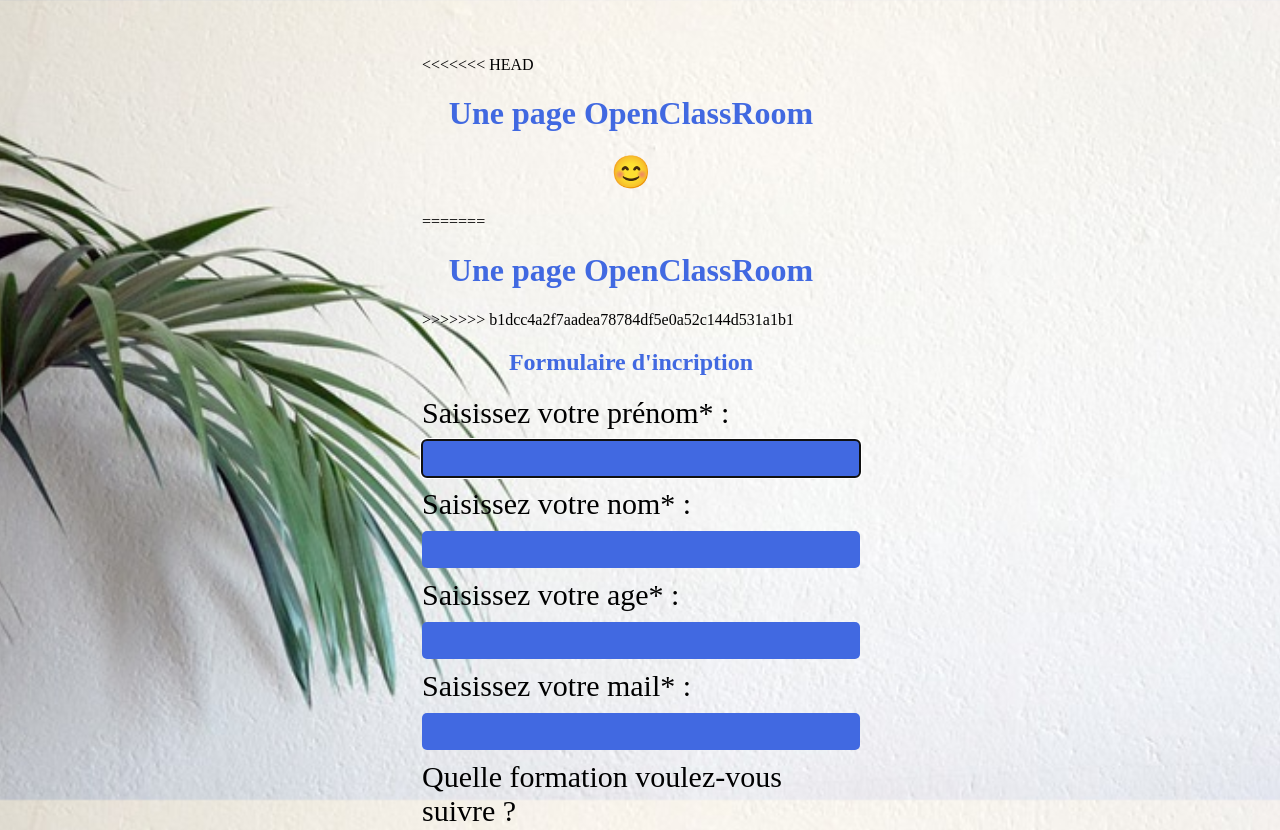
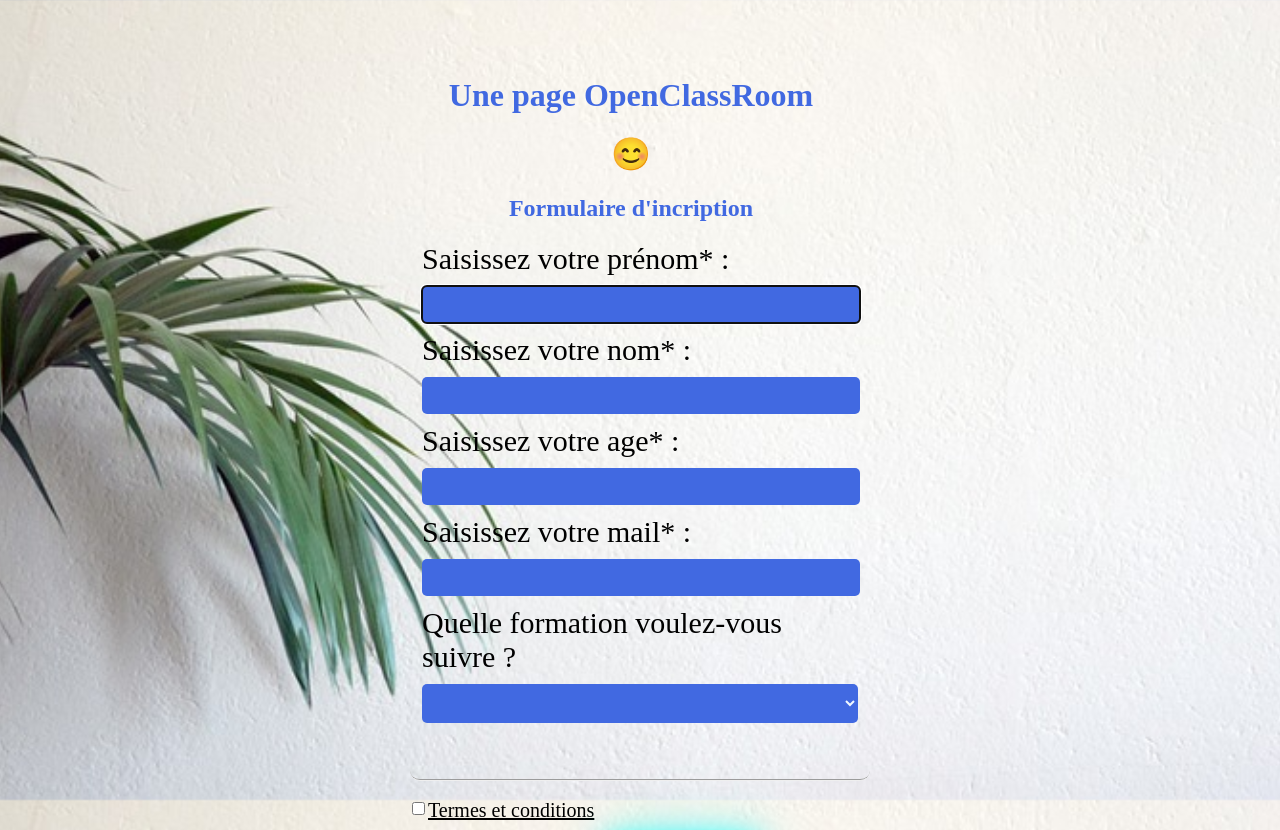
Before and after one commit to Thosby/CamsPlusFaro, a plain HTML site: page index.html in a window 1280 px wide. Shown: the top 830 px of the page. Drawn offline with Linux system fonts and the light colour scheme.

Commit message:
Je viens d'ajouter une icone

```diff
--- a/index.html
+++ b/index.html
@@ -8,11 +8,7 @@
             <div class="form">
                 <Form >
                     <fieldset>
-<<<<<<< HEAD
                     <h1>Une page OpenClassRoom<h1>&#128522;</h1></h1>
-=======
-                    <h1>Une page OpenClassRoom</h1>
->>>>>>> b1dcc4a2f7aadea78784df5e0a52c144d531a1b1
                     <h2>Formulaire d'incription</h2>
                     <label for="">Saisissez votre prénom* :</label>
                     <input type="text" class="saisi" autofocus required>
```
